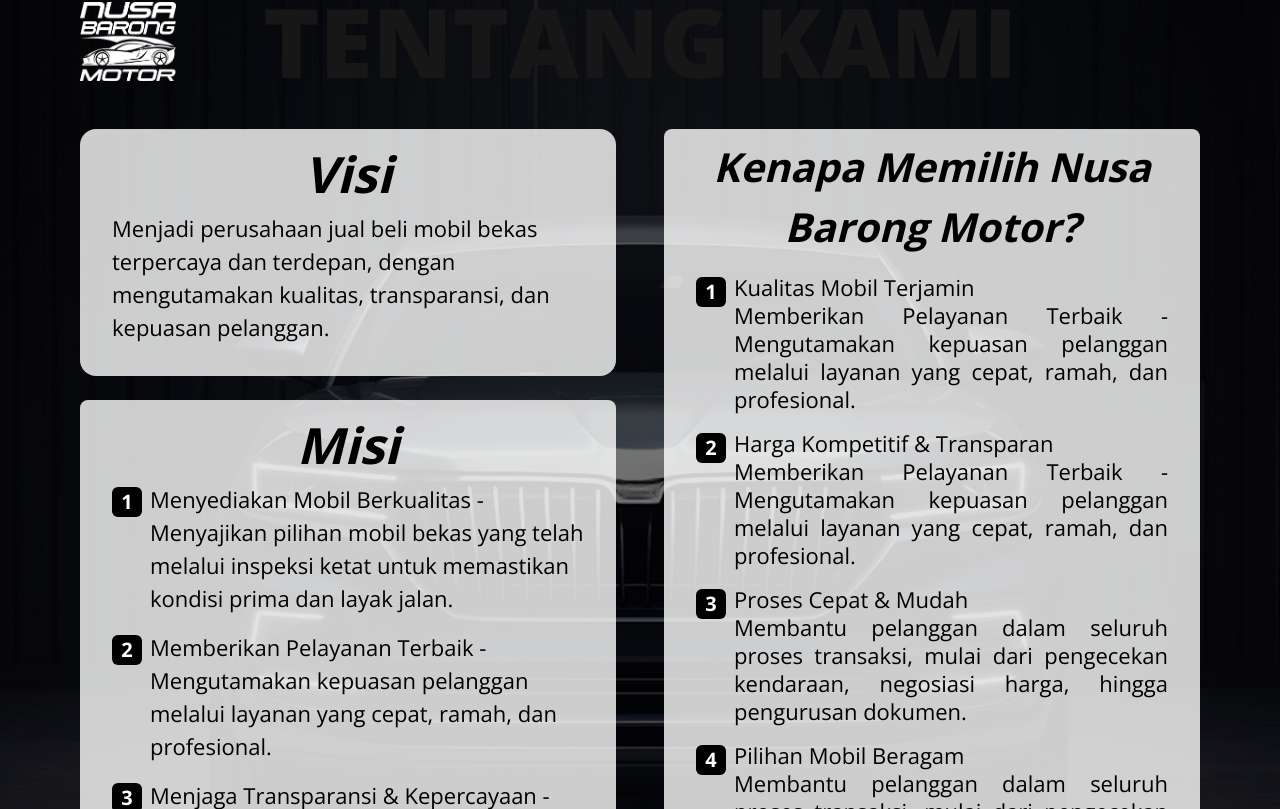
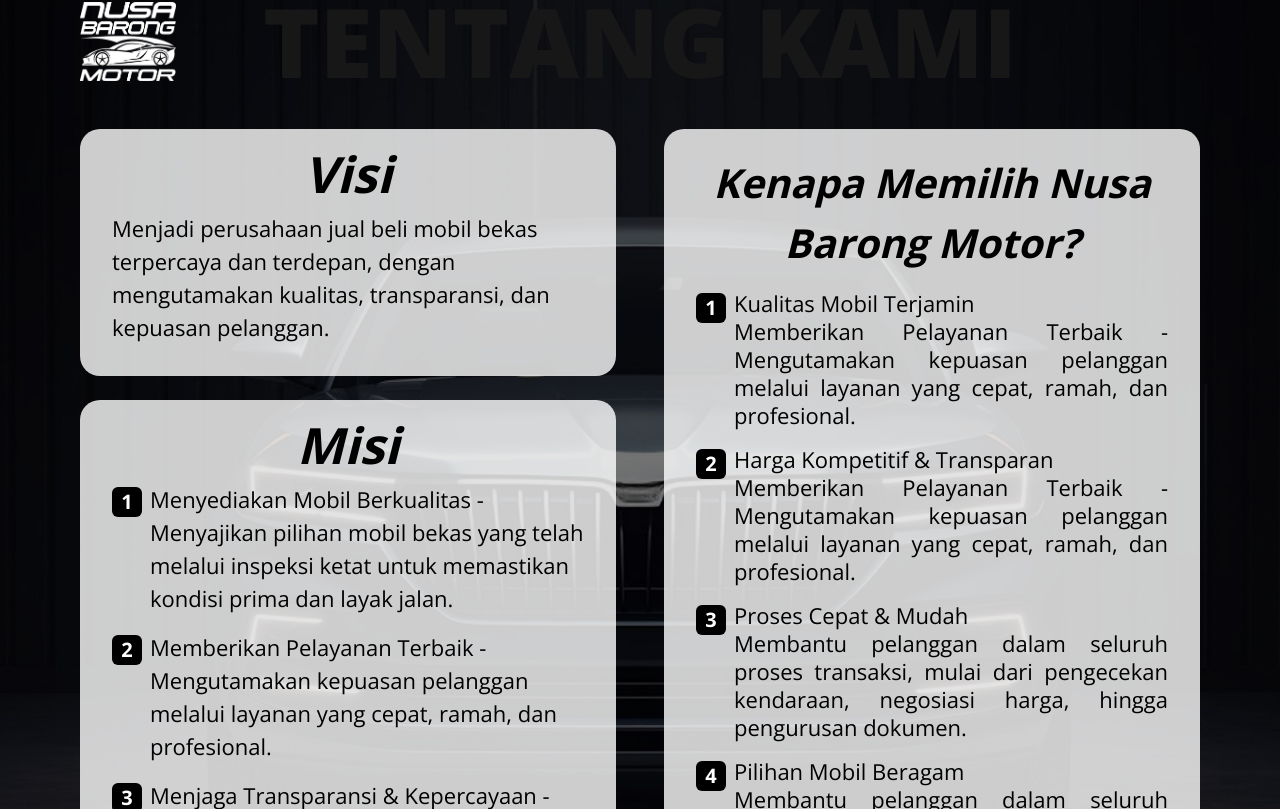
Before and after one commit to davidyusaku-13/nusabarong, a Next.js app: page /about in a window 1280 px wide. Shown: the part 111-920 px from the top of the page. Built offline with nearby package versions, Linux system fonts and the light colour scheme.

Commit message:
adjust some border radius

```diff
--- a/app/about/page.tsx
+++ b/app/about/page.tsx
@@ -15,7 +15,6 @@
             <AboutVission />
             <AboutMission />
           </div>
-
           {/* Right Column - Why Choose Us */}
           <AboutWhy />
         </div>
--- a/components/AboutMission.tsx
+++ b/components/AboutMission.tsx
@@ -10,7 +10,7 @@
   ];
 
   return (
-    <div className="bg-white/80 text-black rounded-lg px-8 pt-2 pb-8 flex-grow">
+    <div className="bg-white/80 text-black rounded-[20px] px-8 pt-2 pb-8 flex-grow">
       <h2 className="font-bold text-[50px] text-center italic">Misi</h2>
       <div className="space-y-4">
         {missions.map((mission, index) => (
--- a/components/AboutVission.tsx
+++ b/components/AboutVission.tsx
@@ -2,7 +2,7 @@
 
 export default function AboutVission() {
   return (
-    <div className="bg-white/80 text-black rounded-2xl px-8 pt-2 pb-8 flex-grow-0">
+    <div className="bg-white/80 text-black rounded-[20px] px-8 pt-2 pb-8 flex-grow-0">
       <h2 className="font-bold text-[50px] text-center italic">Visi</h2>
       <p className="font-light text-[22px]">
         Menjadi perusahaan jual beli mobil bekas terpercaya dan terdepan, dengan
--- a/components/AboutWhy.tsx
+++ b/components/AboutWhy.tsx
@@ -29,8 +29,8 @@
   ];
 
   return (
-    <section className="ms-2 bg-white/80 text-black rounded-lg px-8 pt-2 pb-8 h-full flex flex-col">
-      <h2 className="font-bold text-[40px] text-center mb-4 italic">
+    <section className="ms-2 bg-white/80 text-black rounded-[20px] px-8 pt-2 pb-8 h-full flex flex-col">
+      <h2 className="font-bold text-[40px] text-center my-4 italic">
         Kenapa Memilih Nusa Barong Motor?
       </h2>
       <div className="space-y-4">
```
